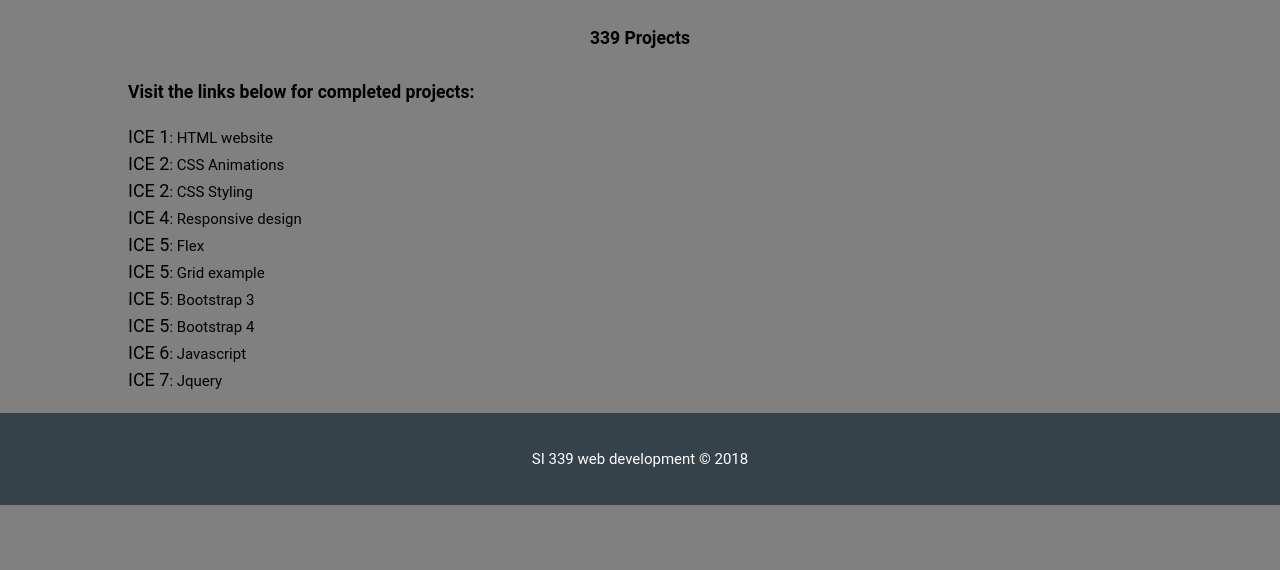
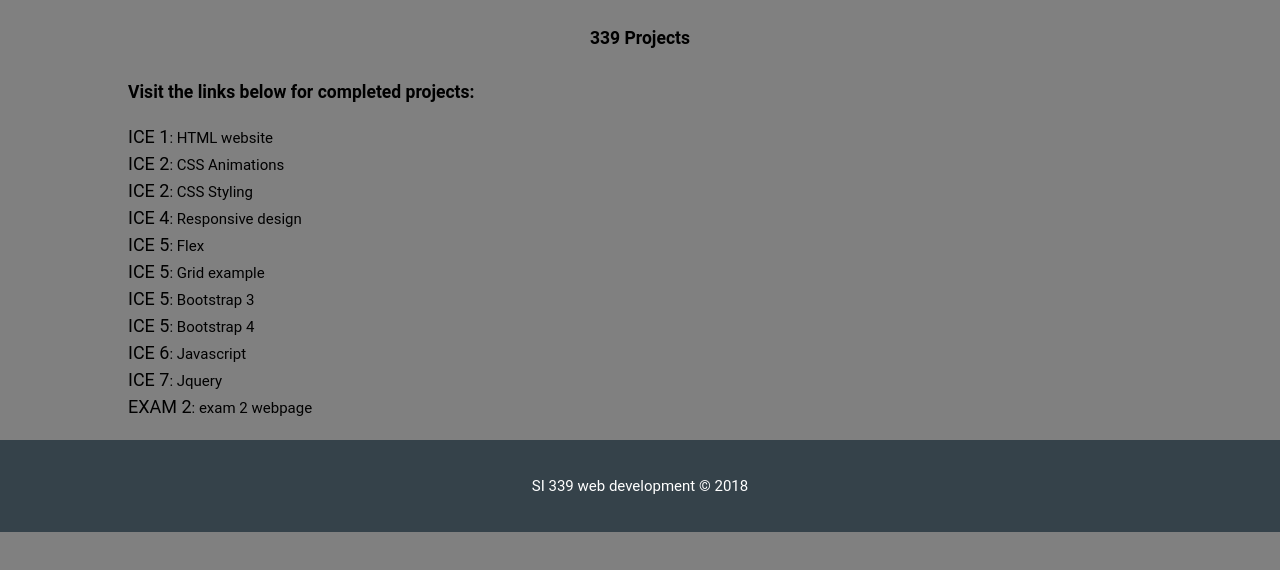
Before and after one commit to kshashlo/kshashlo.github.io, a plain HTML site: page 339projects.html in a window 1280 px wide. Shown: the part 98-668 px from the top of the page. Drawn offline with Linux system fonts and the light colour scheme.

Commit message:
adding link to exam 2 content

```diff
--- a/339projects.html
+++ b/339projects.html
@@ -46,6 +46,7 @@
 								<li><a href="ICE5/bootstrap-example4.html">ICE 5</a>: Bootstrap 4</li>
 								<li><a href="ICE6/challenge1.html">ICE 6</a>: Javascript</li>
 								<li><a href="ICE7/challenge1.html">ICE 7</a>: Jquery</li>
+								<li><a href="webDesignExam/index.html">EXAM 2</a>: exam 2 webpage</li>
 							</ul>
 
 
```
